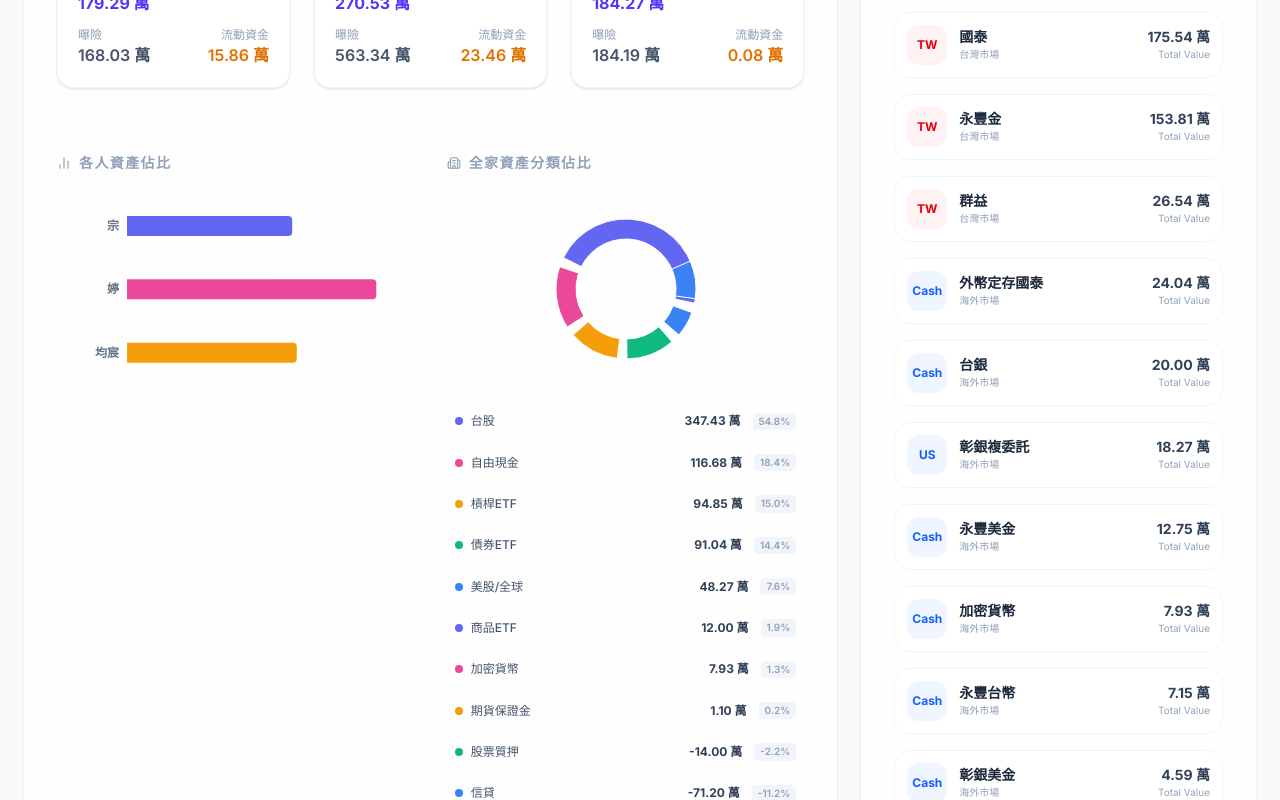
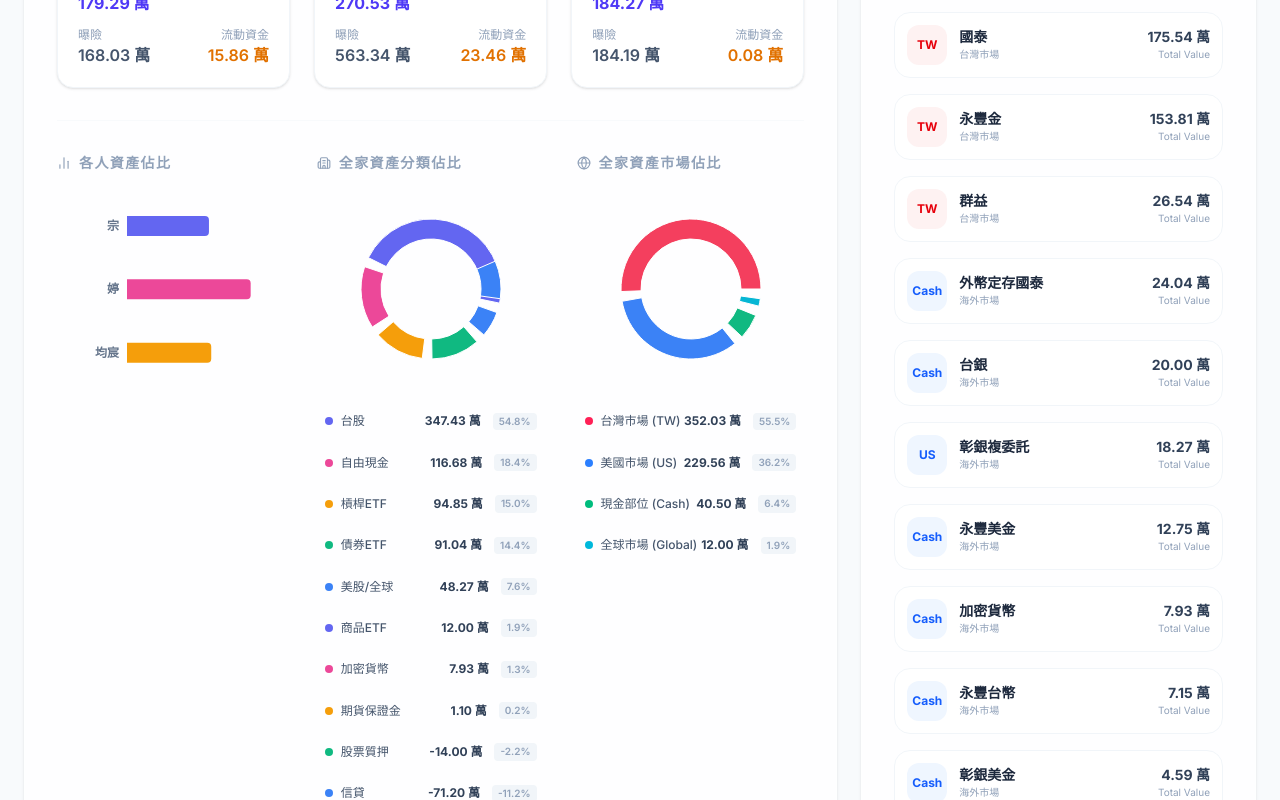
Before and after one commit to sunnyrain77go/familyAssetDashboard, a React (Vite) app: page /#/csv in a window 1280 px wide. Shown: the part 960-1760 px from the top of the page. Built offline with nearby package versions, Linux system fonts and the light colour scheme.

Commit message:
增加by market統計圓餅圖

```diff
--- a/src/components/DashboardContent.tsx
+++ b/src/components/DashboardContent.tsx
@@ -19,7 +19,8 @@ import {
   ArrowUpRight,
   ArrowDownRight,
   ChevronRight,
-  ChevronDown
+  ChevronDown,
+  Globe
 } from 'lucide-react';
 import {
   ResponsiveContainer,
@@ -114,11 +115,11 @@ const GROUP_CONFIG: Record<string, {
 
 const getMarketConfig = (market: string) => {
   const m = market.toUpperCase();
-  if (m === 'TW') return { label: '台灣市場 (TW)', color: 'bg-rose-500', textColor: 'text-rose-600' };
-  if (m === 'US') return { label: '美國市場 (US)', color: 'bg-blue-500', textColor: 'text-blue-600' };
-  if (m === 'GLOBAL') return { label: '全球市場 (Global)', color: 'bg-cyan-500', textColor: 'text-cyan-600' };
-  if (m === 'CASH') return { label: '現金部位 (Cash)', color: 'bg-emerald-500', textColor: 'text-emerald-600' };
-  return { label: market, color: 'bg-slate-400', textColor: 'text-slate-500' };
+  if (m === 'TW') return { label: '台灣市場 (TW)', color: 'bg-rose-500', fillColor: '#f43f5e', textColor: 'text-rose-600' };
+  if (m === 'US') return { label: '美國市場 (US)', color: 'bg-blue-500', fillColor: '#3b82f6', textColor: 'text-blue-600' };
+  if (m === 'GLOBAL') return { label: '全球市場 (Global)', color: 'bg-cyan-500', fillColor: '#06b6d4', textColor: 'text-cyan-600' };
+  if (m === 'CASH') return { label: '現金部位 (Cash)', color: 'bg-emerald-500', fillColor: '#10b981', textColor: 'text-emerald-600' };
+  return { label: market, color: 'bg-slate-400', fillColor: '#94a3b8', textColor: 'text-slate-500' };
 };
 
 interface DashboardContentProps {
@@ -324,6 +325,18 @@ export function DashboardContent({
     return Object.entries(marketMap)
       .map(([name, change]) => ({ name, change }))
       .sort((a, b) => b.change - a.change);
+  }, [typeFilteredData]);
+
+  const marketValueCalculations = useMemo(() => {
+    const marketMap: Record<string, number> = {};
+    typeFilteredData.forEach(item => {
+      const m = item.market || 'OTHER';
+      marketMap[m] = (marketMap[m] || 0) + item.value;
+    });
+    return Object.entries(marketMap)
+      .map(([name, value]) => ({ name, value }))
+      .filter(mc => mc.value !== 0)
+      .sort((a, b) => b.value - a.value);
   }, [typeFilteredData]);
 
   const chartData = useMemo(() => {
@@ -731,7 +744,7 @@ export function DashboardContent({
                 ))}
               </div>
 
-              <div className="grid grid-cols-1 md:grid-cols-2 gap-8 pt-8 border-t border-slate-50">
+              <div className="grid grid-cols-1 lg:grid-cols-3 gap-8 pt-8 border-t border-slate-50">
                 <div>
                   <h4 className="text-sm font-bold text-slate-400 uppercase tracking-widest mb-4 flex items-center gap-2">
                     <BarChart2 size={14} /> 各人資產佔比
@@ -807,24 +820,76 @@ export function DashboardContent({
                     ))}
                   </div>
                 </div>
+                <div>
+                  <h4 className="text-sm font-bold text-slate-400 uppercase tracking-widest mb-4 flex items-center gap-2">
+                    <Globe size={14} /> 全家資產市場佔比
+                  </h4>
+                  <div className="h-[200px] w-full">
+                    <ResponsiveContainer width="100%" height="100%">
+                      <RePieChart>
+                        <Pie
+                          data={marketValueCalculations}
+                          cx="50%"
+                          cy="50%"
+                          innerRadius={50}
+                          outerRadius={70}
+                          paddingAngle={8}
+                          dataKey="value"
+                        >
+                          {marketValueCalculations.map((m) => {
+                            const config = getMarketConfig(m.name);
+                            return (
+                              <Cell key={`cell-${m.name}`} fill={config.fillColor} />
+                            );
+                          })}
+                        </Pie>
+                        <Tooltip formatter={(val: number) => formatWan(val)} />
+                      </RePieChart>
+                    </ResponsiveContainer>
+                  </div>
+                  <div className="mt-4 space-y-2">
+                    {marketValueCalculations.map((m) => {
+                      const config = getMarketConfig(m.name);
+                      return (
+                        <div key={m.name} className="flex items-center justify-between text-xs p-2 rounded-lg hover:bg-slate-50 transition-colors">
+                          <div className="flex items-center gap-2">
+                            <div className={cn("w-2 h-2 rounded-full", config.color)} />
+                            <span className="font-medium text-slate-600">{config.label}</span>
+                          </div>
+                          <div className="flex items-center gap-3">
+                            <span className="font-bold text-slate-700">{formatWan(m.value)}</span>
+                            <span className="text-[10px] font-semibold text-slate-400 bg-slate-100 px-1.5 py-0.5 rounded">
+                              {totals.value > 0 ? ((m.value / totals.value) * 100).toFixed(1) : 0}%
+                            </span>
+                          </div>
+                        </div>
+                      );
+                    })}
+                  </div>
+                </div>
               </div>
             </>
           ) : (
             <>
               <h3 className="text-lg font-semibold mb-6 flex items-center gap-2 text-slate-900">
                 <PieChart size={20} className="text-pink-600" />
-                {ownerFilter} 的資產種類分佈
+                {ownerFilter} 的資產分佈
               </h3>
-              <div className="grid grid-cols-1 md:grid-cols-2 gap-8 items-center">
-                <div className="h-[280px]">
+              <div className="grid grid-cols-1 lg:grid-cols-2 gap-8 pt-4">
+                {/* Column 1: Asset categories */}
+                <div>
+                  <h4 className="text-sm font-bold text-slate-400 uppercase tracking-widest mb-4 flex items-center gap-2">
+                    <BarChart2 size={14} /> 資產種類佔比
+                  </h4>
+                  <div className="h-[200px] w-full">
                     <ResponsiveContainer width="100%" height="100%">
                       <RePieChart>
                         <Pie
                           data={chartData}
                           cx="50%"
                           cy="50%"
-                        innerRadius={60}
-                        outerRadius={80}
+                          innerRadius={50}
+                          outerRadius={70}
                           paddingAngle={8}
                           dataKey="value"
                         >
@@ -836,30 +901,80 @@ export function DashboardContent({
                       </RePieChart>
                     </ResponsiveContainer>
                   </div>
-                <div className="space-y-4">
+                  <div className="mt-4 space-y-2">
                     {chartData.map((m, idx) => (
-                    <div key={m.name} className="p-4 rounded-2xl bg-slate-50 border border-slate-100">
-                      <div className="flex items-center justify-between mb-2">
+                      <div key={m.name} className="p-3 rounded-xl bg-slate-50 border border-slate-100 hover:bg-white hover:shadow-sm transition-all">
+                        <div className="flex items-center justify-between mb-1">
                           <div className="flex items-center gap-2">
-                          <div className="w-3 h-3 rounded-full" style={{ backgroundColor: COLORS[idx % COLORS.length] }} />
-                          <span className="font-bold text-slate-700">{m.name}</span>
+                            <div className="w-2.5 h-2.5 rounded-full" style={{ backgroundColor: COLORS[idx % COLORS.length] }} />
+                            <span className="font-bold text-xs text-slate-700">{m.name}</span>
                           </div>
-                        <span className="text-xs font-bold text-indigo-600">
+                          <span className="text-[10px] font-bold text-indigo-600 bg-indigo-50 px-1.5 py-0.5 rounded">
                             {totals.value > 0 ? ((m.value / totals.value) * 100).toFixed(1) : 0}%
                           </span>
                         </div>
-                      <div className="flex justify-between items-end">
+                        <div className="flex justify-between items-center text-[10px] text-slate-500">
                           <div>
-                          <p className="text-[10px] text-slate-400 uppercase tracking-wider">市值 (Value)</p>
-                          <p className="text-sm font-bold">{formatWan(m.value)}</p>
+                            <span className="text-slate-400 uppercase tracking-wider">市值:</span>{" "}
+                            <span className="font-semibold text-slate-700">{formatWan(m.value)}</span>
                           </div>
-                        <div className="text-right text-slate-500">
-                          <p className="text-[10px] text-slate-400 uppercase tracking-wider">曝險 (Exposure)</p>
-                          <p className="text-xs font-semibold">{formatWan(m.exposure)}</p>
+                          <div>
+                            <span className="text-slate-400 uppercase tracking-wider">曝險:</span>{" "}
+                            <span className="font-semibold text-slate-700">{formatWan(m.exposure)}</span>
                           </div>
                         </div>
                       </div>
                     ))}
+                  </div>
+                </div>
+
+                {/* Column 2: Asset markets */}
+                <div>
+                  <h4 className="text-sm font-bold text-slate-400 uppercase tracking-widest mb-4 flex items-center gap-2">
+                    <Globe size={14} /> 資產市場佔比
+                  </h4>
+                  <div className="h-[200px] w-full">
+                    <ResponsiveContainer width="100%" height="100%">
+                      <RePieChart>
+                        <Pie
+                          data={marketValueCalculations}
+                          cx="50%"
+                          cy="50%"
+                          innerRadius={50}
+                          outerRadius={70}
+                          paddingAngle={8}
+                          dataKey="value"
+                        >
+                          {marketValueCalculations.map((m) => {
+                            const config = getMarketConfig(m.name);
+                            return (
+                              <Cell key={`cell-${m.name}`} fill={config.fillColor} />
+                            );
+                          })}
+                        </Pie>
+                        <Tooltip formatter={(val: number) => formatWan(val)} />
+                      </RePieChart>
+                    </ResponsiveContainer>
+                  </div>
+                  <div className="mt-4 space-y-2">
+                    {marketValueCalculations.map((m) => {
+                      const config = getMarketConfig(m.name);
+                      return (
+                        <div key={m.name} className="flex items-center justify-between text-xs p-2 rounded-lg hover:bg-slate-50 transition-colors">
+                          <div className="flex items-center gap-2">
+                            <div className={cn("w-2 h-2 rounded-full", config.color)} />
+                            <span className="font-medium text-slate-600">{config.label}</span>
+                          </div>
+                          <div className="flex items-center gap-3">
+                            <span className="font-bold text-slate-700">{formatWan(m.value)}</span>
+                            <span className="text-[10px] font-semibold text-slate-400 bg-slate-100 px-1.5 py-0.5 rounded">
+                              {totals.value > 0 ? ((m.value / totals.value) * 100).toFixed(1) : 0}%
+                            </span>
+                          </div>
+                        </div>
+                      );
+                    })}
+                  </div>
                 </div>
               </div>
             </>
```
Lines whose indentation alone changed are shown as unchanged.
